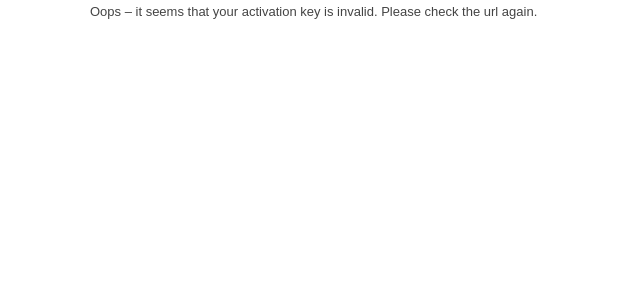
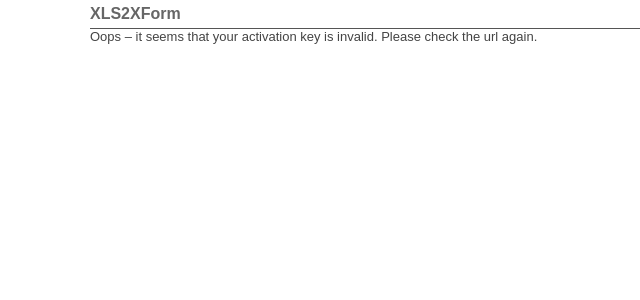
Before and after one commit to mvpdev/xls2xform, a Django app: template templates/registration/activate.html in a window 1280 px wide. Shown: the top 300 px of the page, without its empty margins (0-640 px from the left). Run offline with Django 3.2, Linux system fonts and the light colour scheme; the template is opened without the code that fills it, so the values that code supplies are empty; some libraries are stand-ins or nearby versions.

Commit message:
added preliminary header.

```diff
--- a/templates/base.html
+++ b/templates/base.html
@@ -26,6 +26,9 @@
 <body>
   <div id="container">
     <header>
+	  <h1>
+	  	XLS2XForm
+	  </h1>
       {% block header %}{% endblock %}
     </header>
     <div id="main" role="main">
--- a/xform_builder/static/css/style.css
+++ b/xform_builder/static/css/style.css
@@ -15,6 +15,12 @@ time, mark, audio, video {
   font-size: 100%;
   font: inherit;
   vertical-align: baseline;
+}
+
+header {
+    color: #666;
+    border: 1px solid #555;
+    border-width: 0 0 1px;
 }
 
 article, aside, details, figcaption, figure,
```
